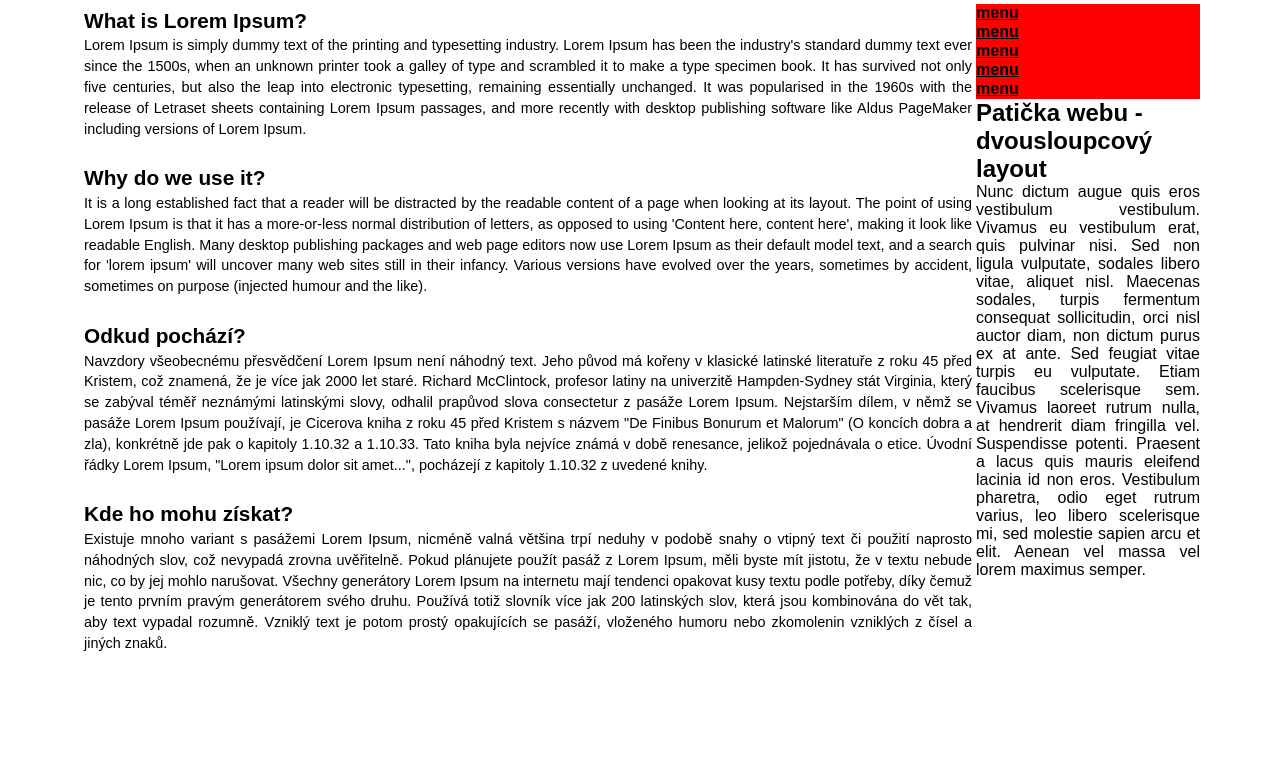
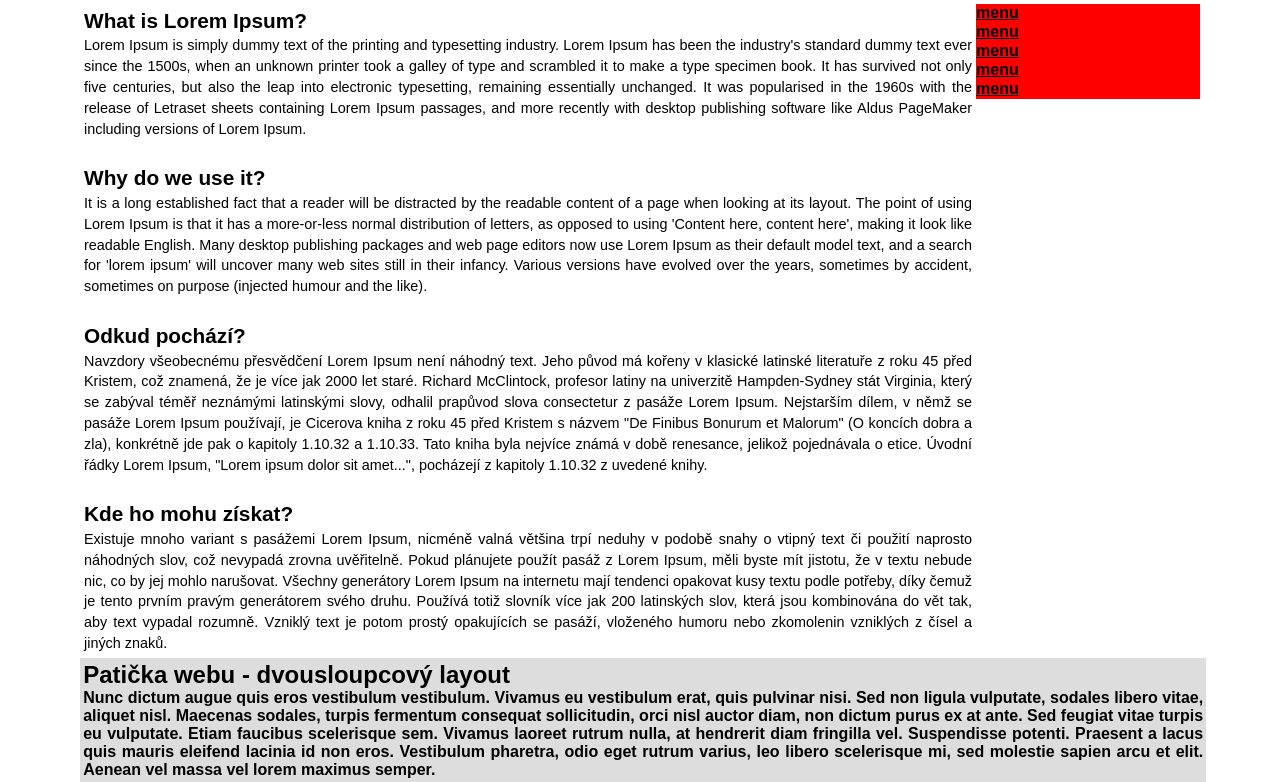
Before and after one commit to Esavojt/skolni-zadani, a plain HTML site: page 2. sloupcový layout/index.html in a window 1280 px wide. Shown: the part 64-846 px from the top of the page. Before the commit the page ends 800 px from the top, so only its background shows below. Drawn offline with Linux system fonts and the light colour scheme.

Commit message:
Fix typo

```diff
--- a/2. sloupcový layout/index.html
+++ b/2. sloupcový layout/index.html
@@ -84,7 +84,7 @@
             <li><a href="#" title="..">menu</a></li>
         </ul>
         <hr />
-        <div id"pata">
+        <div id="pata">
             <h2>Patička webu - dvousloupcový layout </h2>
             <p align="justify">
             Nunc dictum augue quis eros vestibulum vestibulum. Vivamus eu vestibulum
```
